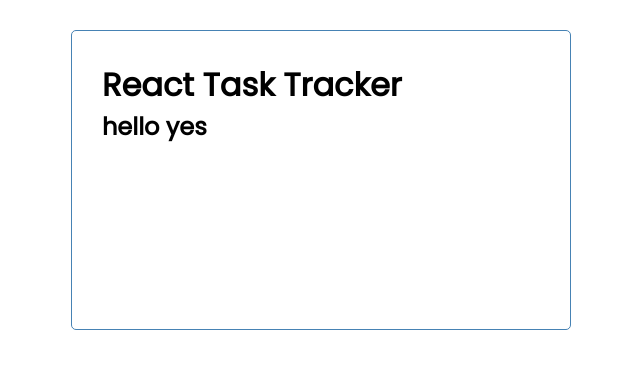
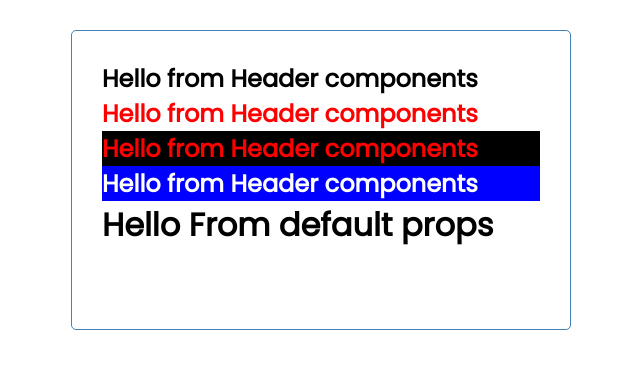
Before and after one commit to sayemalmahdi/react-task-tracker, a React (Create React App) app: page / in a window 1280 px wide. Shown: the top 368 px of the page, without its empty margins (319-959 px from the left). Built offline with nearby package versions, Linux system fonts and the light colour scheme.

Commit message:
Practicing Inline Css in Js and also practice how basic components works

```diff
--- a/src/App.js
+++ b/src/App.js
@@ -1,10 +1,10 @@
+import Header from "./components/Header";
+
 function App() {
-  const name = 'sayem'
-  const x = true
+
   return (
     <div className="container">
-      <h1>React Task Tracker</h1>
-      <h2>hello {x ? 'yes' : 'no'}</h2>
+      <Header />
     </div>
 
   );
--- /dev/null
+++ b/src/components/Header.js
@@ -0,0 +1,29 @@
+import PropTypes from 'prop-types'
+
+const Header = ({ title }) => {
+  return (
+    <header>
+      <h2>Hello from Header components</h2>
+      <h2 style={{color:'red'}}>Hello from Header components</h2>
+      <h2 style={{color:'red', backgroundColor:'black'}}>Hello from Header components</h2>
+      <h2 style={headingStyle}>Hello from Header components</h2>
+      <h1>{title}</h1>
+    </header>
+  )
+}
+
+Header.defaultProps = {
+    title : 'Hello From default props',
+}
+
+Header.propTypes = {
+    title : PropTypes.string.isRequired ,
+}
+
+const headingStyle = {
+    color:'white',
+    backgroundColor:'blue'
+}
+
+
+export default Header
```
